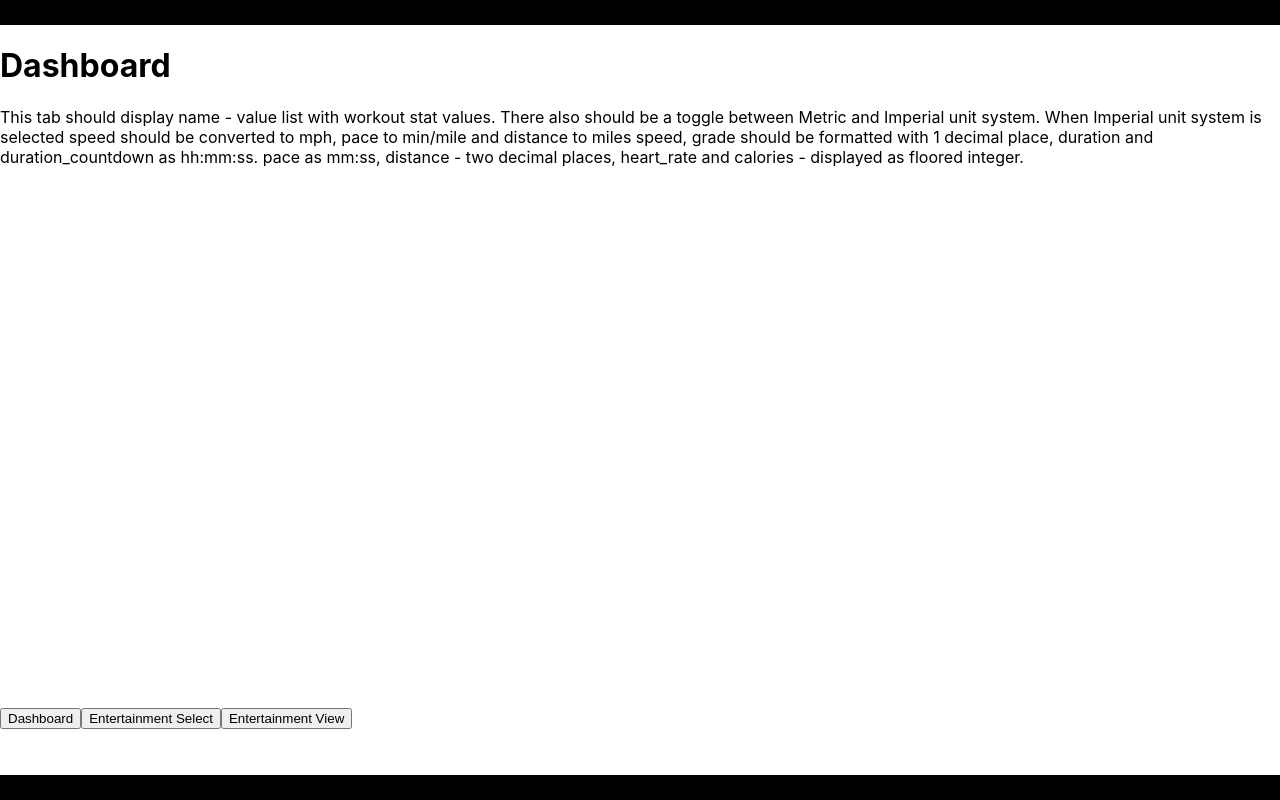
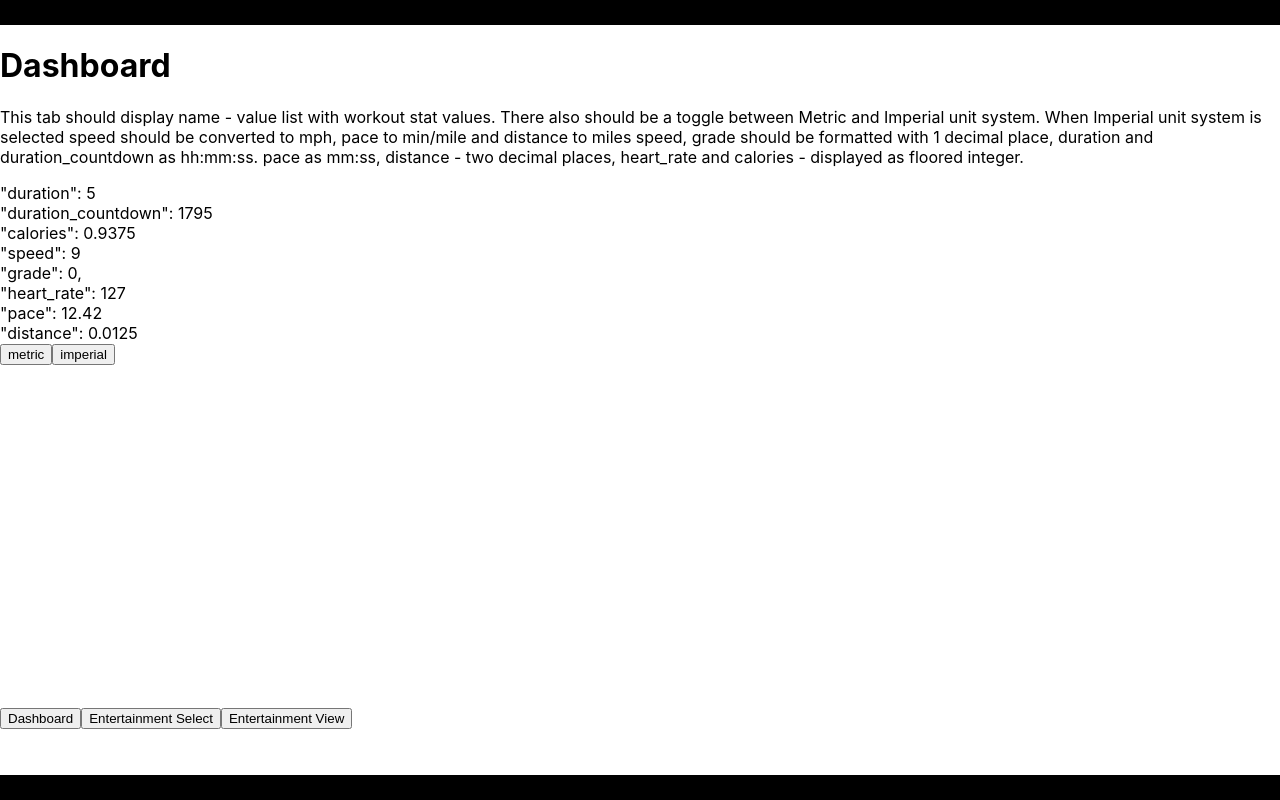
Before and after one commit to starkyru/react-test, a React (Create React App) app: page / in a window 1280 px wide. Built offline with nearby package versions, Linux system fonts and the light colour scheme.

Commit message:
Status reducer, fake API

```diff
--- a/src/components/Content.js
+++ b/src/components/Content.js
@@ -4,12 +4,17 @@ import React, {Component} from 'react';
 
 import {TabContainer} from './TabContainer';
 import {Tabbar} from './Tabbar';
-import type {Tab} from '../utils/const';
+import {startFakeApi} from '../redux/actions/status';
+import {connect} from 'react-redux';
 
 /**
  * App content itself
  */
 class Content extends Component<*, *> {
+  componentDidMount(): void {
+    this.props.startFakeApi();
+  }
+
   render() {
     return (
       <>
@@ -20,4 +25,11 @@ class Content extends Component<*, *> {
   }
 }
 
-export {Content};
+const mapDispatchToProps = {startFakeApi};
+
+const ContentContainer = connect(
+  null,
+  mapDispatchToProps,
+)(Content);
+
+export {ContentContainer as Content};
--- a/src/components/DashboardTab.js
+++ b/src/components/DashboardTab.js
@@ -1,8 +1,11 @@
 // @flow
 
 import React from 'react';
+import {connect} from 'react-redux';
+import type {StatusState} from '../redux/reducers/status';
 
-const DashboardTab = () => {
+const DashboardTab = ({status}: { status: StatusState }) => {
+  console.log(status);
   return (
     <div className="Tab">
       <h1>Dashboard</h1>
@@ -11,8 +14,34 @@ const DashboardTab = () => {
         min/mile and distance to miles
         speed, grade should be formatted with 1 decimal place, duration and duration_countdown as hh:mm:ss. pace as
         mm:ss, distance - two decimal places, heart_rate and calories - displayed as floored integer.</p>
+
+      <div>"duration": {status.duration}</div>
+      <div>"duration_countdown": {status.duration_countdown}</div>
+      <div>"calories": {status.calories}</div>
+      <div>"speed": {status.speed}</div>
+      <div>"grade": {status.grade},</div>
+      <div>"heart_rate": {status.heart_rate}</div>
+      <div>"pace": {status.pace}</div>
+      <div>"distance": {status.distance}</div>
+      <button type="button">metric</button>
+      <button type="button">imperial</button>
     </div>
   );
 };
 
-export {DashboardTab};
+/*
+Container
+ */
+
+const mapStateToProps = (state: State /*, ownProps*/) => {
+  return {
+    status: state.status,
+  };
+};
+
+const DashboardTabContainer = connect(
+  mapStateToProps,
+  null,
+)(DashboardTab);
+
+export {DashboardTabContainer as DashboardTab};
--- a/src/components/EntertainmentTab.js
+++ b/src/components/EntertainmentTab.js
@@ -1,6 +1,6 @@
 // @flow
 
-import React, {Component} from 'react';
+import React from 'react';
 
 const EntertainmentTab = () => {
   return (
--- a/src/components/TabContainer.js
+++ b/src/components/TabContainer.js
@@ -19,7 +19,6 @@ type Props = {
  * @constructor
  */
 const Tabs = ({selectedTab}: Props) => {
-  console.log(selectedTab);
   return (
     <>
       {selectedTab === 'select' && <SelectTab/>}
--- /dev/null
+++ b/src/redux/actions/status.js
@@ -0,0 +1,57 @@
+/**
+ * Dashboard status and Fake API
+ */
+
+const SET_STATUS = 'SET_STATUS';
+
+type SetStatusAction = $Call<typeof setStatus>;
+
+// TODO: add Flowtype for message
+const setStatus = (message: Object): SetTabAction => {
+  return {
+    type: SET_STATUS,
+    payload: message,
+  };
+};
+
+let _timer = null;
+let _timeout = Date.now();
+let _startTime = Date.now();
+
+const THIRTY_MINUTES = 30 * 60 * 1000;
+const FREQUENCY = 500;
+
+const startFakeApi = (timeout: number = THIRTY_MINUTES) => (dispatch) => {
+  clearInterval(_timer);
+  _timeout = Date.now() + timeout;
+  _startTime = Date.now();
+  _timer = setInterval(() => {
+    const now = Date.now();
+    if (now > _timeout) {
+      stopFakeApi();
+    } else {
+      dispatch(fakeApiSendMessage(now - _startTime, _timeout - now));
+    }
+  }, FREQUENCY);
+  dispatch(fakeApiSendMessage());
+};
+
+const fakeApiSendMessage = (time: number, timeLeft: number) => setStatus({
+  'duration': time / 1000, // time passed in seconds
+  'duration_countdown': timeLeft/1000, // time left in seconds
+  'calories': 0.1875*time/1000,
+  'speed': 9,
+  'grade': 0.0,
+  'heart_rate': 127.0,
+  'pace': 12.42,
+  'distance': time*9/(1000*60*60),
+});
+
+const stopFakeApi = () => {
+  clearInterval(_timer);
+};
+
+type StatusAction = SetStatusAction; // | another_action
+
+export type {StatusAction};
+export {SET_STATUS, startFakeApi, stopFakeApi, setStatus};
--- a/src/redux/reducers/index.js
+++ b/src/redux/reducers/index.js
@@ -1,9 +1,11 @@
 import { combineReducers } from 'redux';
 
 import { NavigationReducer } from './navigation';
+import {StatusReducer} from './status';
 
 const rootReducer = combineReducers({
-  navigation: NavigationReducer
+  navigation: NavigationReducer,
+  status: StatusReducer
 });
 
 type Reducers = typeof rootReducer;
--- /dev/null
+++ b/src/redux/reducers/status.js
@@ -0,0 +1,28 @@
+// @flow
+import {createReducer} from '../../utils/reduxUtils';
+
+import type {StatusAction} from '../actions/status';
+import {SET_STATUS} from '../actions/status';
+
+const initialState = {
+  'duration': 0,
+  'duration_countdown': 0,
+  'calories': 0.66,
+  'speed': 4.82,
+  'grade': 0.0,
+  'heart_rate': 127.0,
+  'pace': 12.42,
+  'distance': 1.2,
+};
+
+type StatusState = typeof initialState;
+// eslint-disable-next-line
+const StatusReducer = createReducer<StatusState, typeof StatusReducer>(initialState, {
+  [SET_STATUS]: (state: StatusState, action: StatusAction) => ({
+    ...state,
+    ...action.payload,
+  }),
+});
+
+export {StatusReducer};
+export type {StatusState, StatusAction};
--- a/src/utils/const.js
+++ b/src/utils/const.js
@@ -1,6 +1,4 @@
 // @flow
-
-import React from 'react';
 
 /**
  * Application aspect ratio
```
Also changed, not shown: 1 other file (tests, documents, lock files or other folders).
